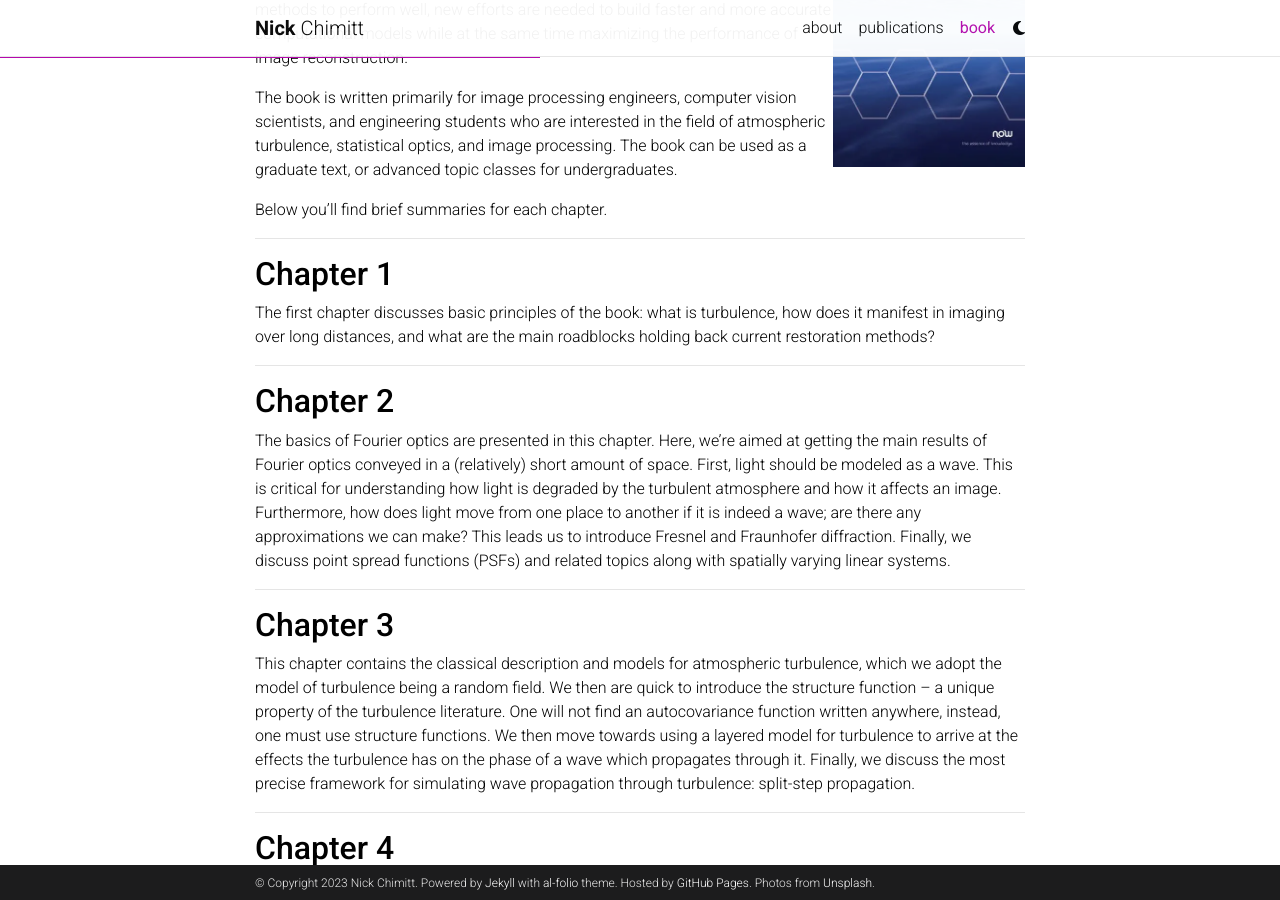
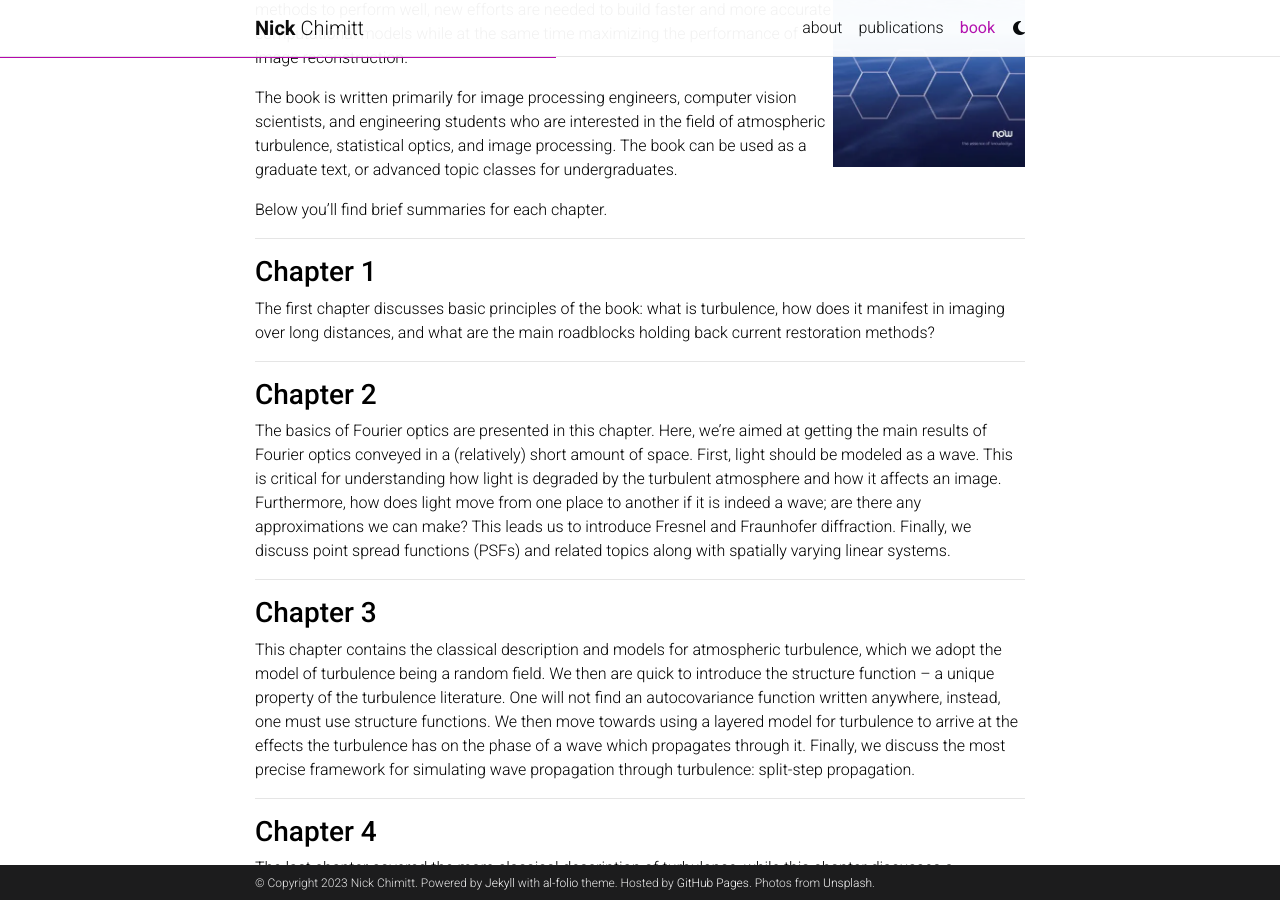
Before and after one commit to nchimitt/nchimitt.github.io, a Jekyll site: the page built from _pages/tutorial.md, in a window 1280 px wide and 900 px high, scrolled down 347 px. Built offline with Jekyll 4.4.1, drawn with Linux system fonts in a browser that asks for light colours; comment, search, counter and statistics services are not loaded; a style sheet for code colours, icons or effects is not loaded.

Commit message:
formatting

```diff
--- a/_pages/tutorial.md
+++ b/_pages/tutorial.md
@@ -21,27 +21,27 @@ The book is written primarily for image processing engineers, computer vision sc
 Below you'll find brief summaries for each chapter.
 
 ---
-## **Chapter 1**
+### **Chapter 1**
 
 The first chapter discusses basic principles of the book: what is turbulence, how does it manifest in imaging over long distances, and what are the main roadblocks holding back current restoration methods?
 
 ---
-## **Chapter 2**
+### **Chapter 2**
 
 The basics of Fourier optics are presented in this chapter. Here, we're aimed at getting the main results of Fourier optics conveyed in a (relatively) short amount of space. First, light should be modeled as a wave. This is critical for understanding how light is degraded by the turbulent atmosphere and how it affects an image. Furthermore, how does light move from one place to another if it is indeed a wave; are there any approximations we can make? This leads us to introduce Fresnel and Fraunhofer diffraction. Finally, we discuss point spread functions (PSFs) and related topics along with spatially varying linear systems.
 
 ---
-## **Chapter 3**
+### **Chapter 3**
 
 This chapter contains the classical description and models for atmospheric turbulence, which we adopt the model of turbulence being a random field. We then are quick to introduce the structure function -- a unique property of the turbulence literature. One will not find an autocovariance function written anywhere, instead, one must use structure functions. We then move towards using a layered model for turbulence to arrive at the effects the turbulence has on the phase of a wave which propagates through it. Finally, we discuss the most precise framework for simulating wave propagation through turbulence: split-step propagation.
 
 ---
-## **Chapter 4**
+### **Chapter 4**
 
 The last chapter covered the more classical description of turbulence, while this chapter discusses a perspective that we take in thinking about turbulence. The foundations of these ideas date back to the 1970's when David Fried and Robert Noll considered a basis representation to describe the effects that a wave experiences by turbulence. The model we discuss here takes this and applies more modern considerations to it. We use some learning-based tricks, properties of random number generation, and a few additional considerations to develop a simulator which is 1000 times faster than split-step propagation (although this number varies, it is a reasonable estimation). At the core of this is representing a spatially varying impulse response as a sum of invariant responses and a learning-based trick known as the phase-to-space (P2S) transform. The P2S transform gives us a lot of useful properties for inverse problems: it's a neural network!
 
 
 ---
-## **Chapter 5**
+### **Chapter 5**
 
 This chapter concludes the book with discussing inverse problems and how a simulator can be used to aid in reconstruction. We talk about various aspects of the inverse problem: how should the forward operator be formulated in an approximate way, how can better data help us restore, and what properties are unique to turbulence that we need to consider? We present various topics such as lucky imaging, optical flow, and multi-vs-single-frame restoration methods.
```
